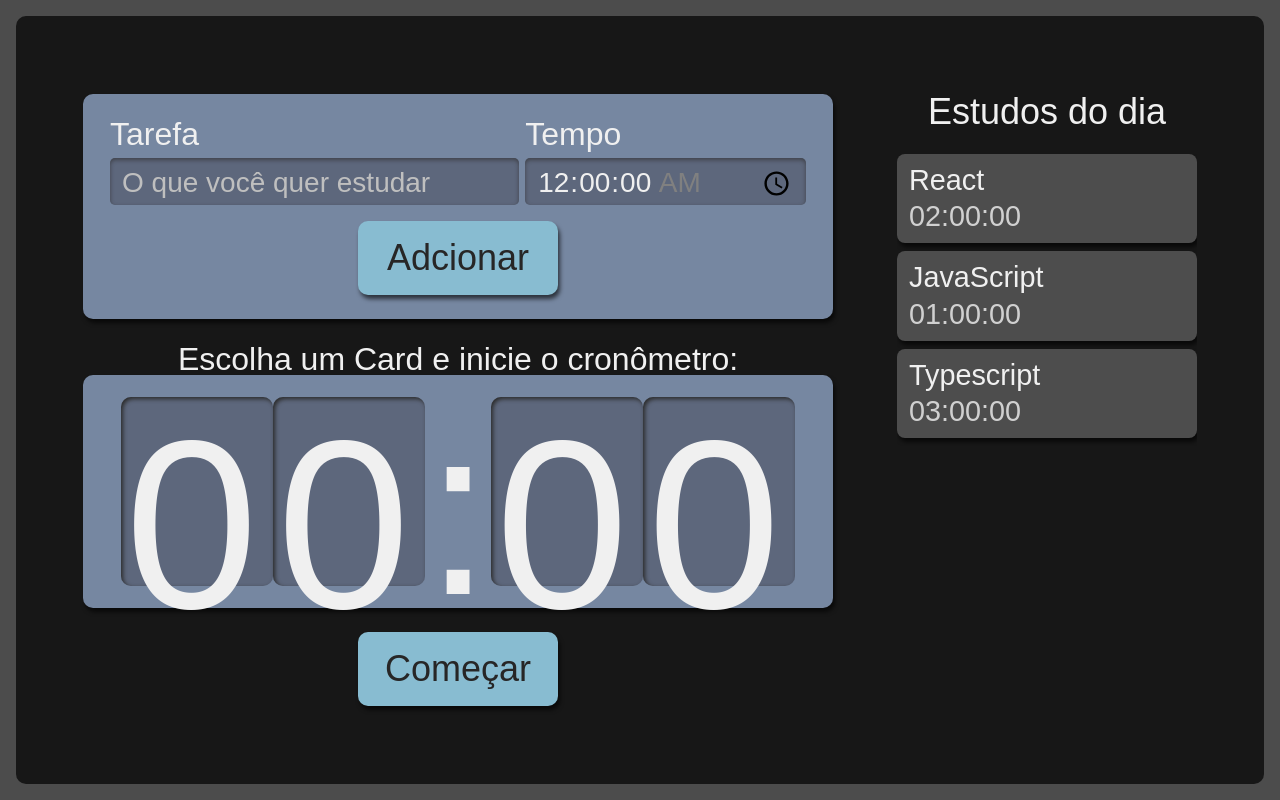
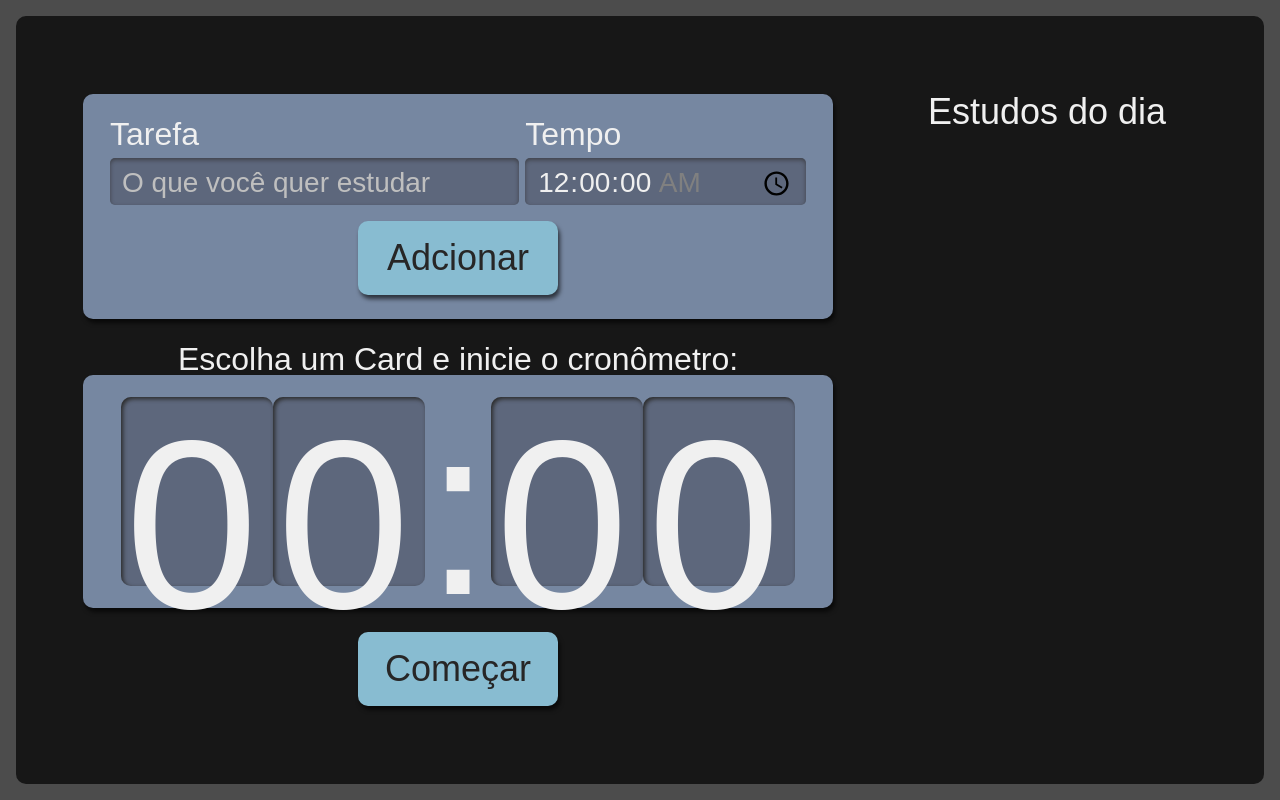
Before and after one commit to thuurzz/alura-react-fundamentos-typescript, a React (Create React App) app: page / in a window 1280 px wide. Built offline with nearby package versions, Linux system fonts and the light colour scheme.

Commit message:
Adicionando uma tarefa

```diff
--- a/src/components/Button/index.tsx
+++ b/src/components/Button/index.tsx
@@ -1,11 +1,14 @@
 import React from "react";
 import './Botao.scss';
 
-class Botao extends React.Component {
+class Botao extends React.Component<{
+    type?: "button" | "submit" | "reset" | undefined
+}> {
 
-    render(){
+    render() {
+        const { type = "button"} = this.props;
         return(
-            <button className="botao">
+            <button type={type} className="botao">
                 {this.props.children}
             </button>
         )
--- a/src/components/Form/index.tsx
+++ b/src/components/Form/index.tsx
@@ -1,8 +1,11 @@
 import React from "react";
+import { ITarefa } from "../../types/tarefas";
 import Botao from "../Button";
 import './Form.scss';
 
-class Formulario extends React.Component{
+class Formulario extends React.Component<{
+    setTarefas: React.Dispatch<React.SetStateAction<ITarefa[]>>
+}>{
     state = {
         tarefa: "",
         tempo: "00:00"
@@ -10,7 +13,7 @@
 
     adicionarTarefa(evento:React.FormEvent<HTMLFormElement>){
         evento.preventDefault();
-        console.log("State", this.state);
+        this.props.setTarefas(tarefasAntigas => [...tarefasAntigas, {...this.state}]);
     }
 
     render(){
@@ -46,7 +49,7 @@
                         required
                     />
                 </div>
-                <Botao>
+                <Botao type="submit">
                     Adcionar
                 </Botao>
             </form>
--- a/src/components/Lista/index.jsx
+++ /dev/null
@@ -1,37 +0,0 @@
-import React, { useState } from "react";
-import Item from "./Item";
-import './Lista.scss';
-
-
-function Lista(){;
-    const [tarefas, setTarefas] = useState([{
-        tarefa: 'React',
-        tempo: '02:00:00'
-    }, {
-        tarefa: 'JavaScript',
-        tempo: '01:00:00'
-    }, {
-        tarefa: 'Typescript',
-        tempo: '03:00:00'
-    }
-]);
-
-    return(
-        <aside className="listaTarefas">
-        <h2 onClick={() => {
-            setTarefas([...tarefas, {tarefa: "Estudar estado", tempo: "05:00:00"}])
-        }}>Estudos do dia
-        </h2>
-            <ul>
-                {tarefas.map((item, index) => (
-                   <Item
-                    key={index}
-                    {...item}
-                   />
-                ))}
-            </ul>
-        </aside>
-    )
-}
-
-export default Lista;
--- /dev/null
+++ b/src/components/Lista/index.tsx
@@ -0,0 +1,22 @@
+import { ITarefa } from "../../types/tarefas";
+import Item from "./Item";
+import './Lista.scss';
+
+function Lista({tarefas}:{tarefas :ITarefa[]}) {;
+    return(
+        <aside className="listaTarefas">
+        <h2>Estudos do dia
+        </h2>
+            <ul>
+                {tarefas.map((item, index) => (
+                   <Item
+                    key={index}
+                    {...item}
+                   />
+                ))}
+            </ul>
+        </aside>
+    )
+}
+
+export default Lista;
--- a/src/pages/App.tsx
+++ b/src/pages/App.tsx
@@ -1,15 +1,17 @@
-import React from 'react';
+import React, { useState } from 'react';
 import Cronometro from '../components/Cronometro';
 import Formulario from '../components/Form';
 import Lista from '../components/Lista';
+import { ITarefa } from '../types/tarefas';
 import style from  './App.module.scss';
 
 
 function App() {
+  const [tarefas, setTarefas] = useState<ITarefa[]>([]);
   return (
     <div className={style.AppStyle}>
-      <Formulario />
-      <Lista />
+      <Formulario setTarefas={ setTarefas }/>
+      <Lista tarefas={ tarefas }/>
       <Cronometro/ >
     </div>
   );
--- /dev/null
+++ b/src/types/tarefas.ts
@@ -0,0 +1,4 @@
+export interface ITarefa {
+    tarefa: string,
+    tempo: string;
+}
```
